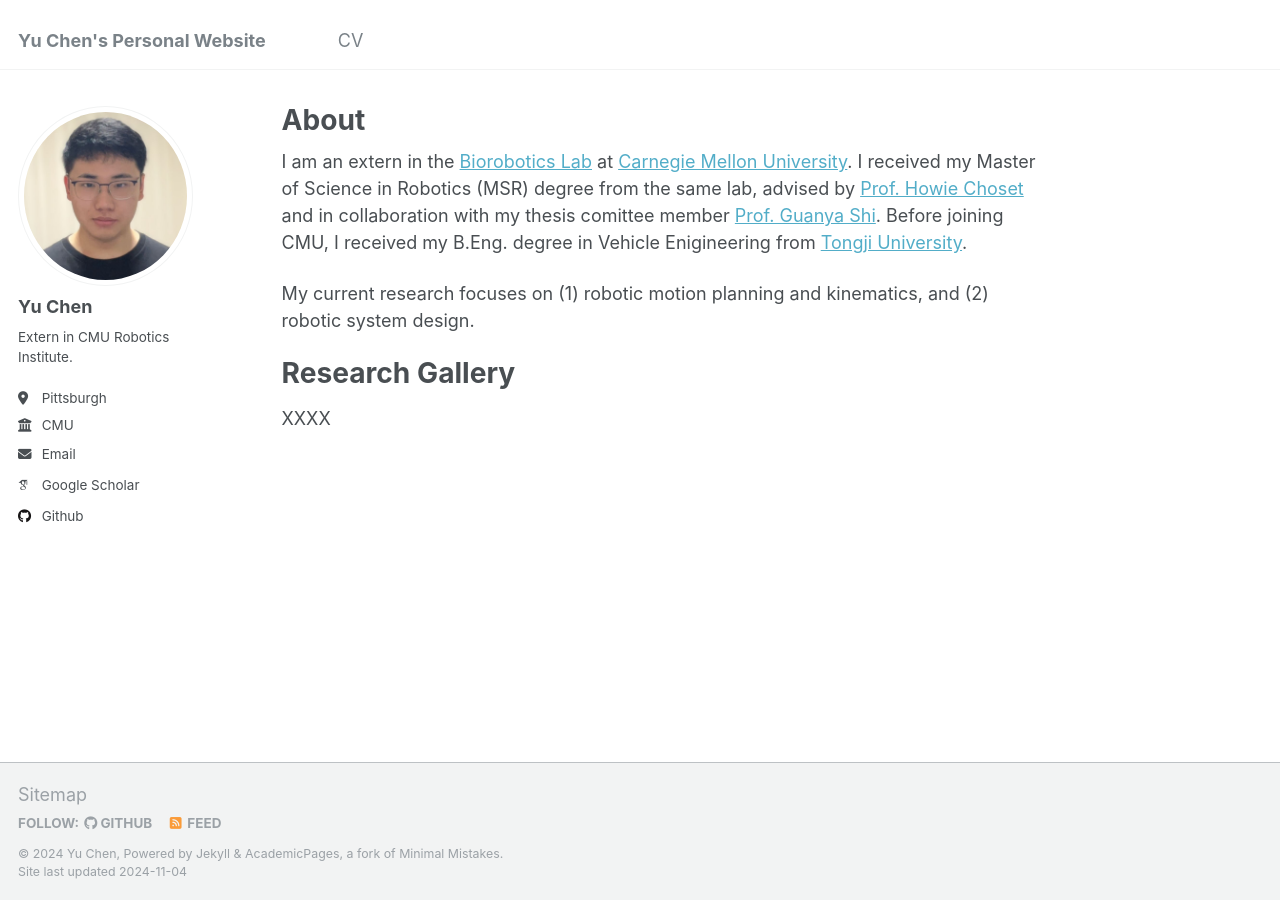
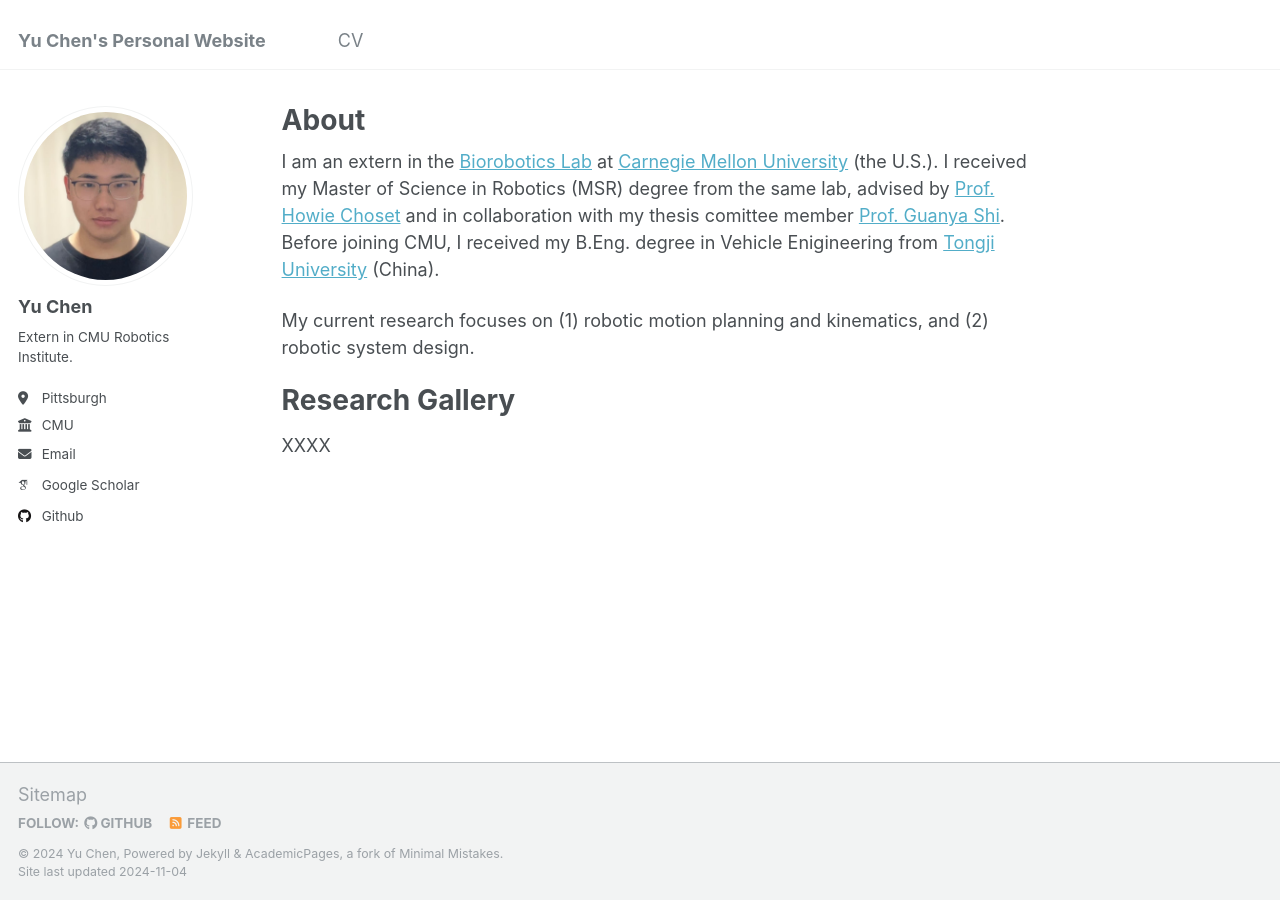
Before and after one commit to Neuling-jpg/yu.github.io, a Jekyll site: the page built from _pages/about.md, in a window 1280 px wide. Built offline with Jekyll 4.4.1, drawn with Linux system fonts in a browser that asks for light colours; some web fonts are replaced.

Commit message:
Update about.md

```diff
--- a/_pages/about.md
+++ b/_pages/about.md
@@ -7,7 +7,7 @@ redirect_from:
   - /about.html
 ---
 
-I am an extern in the [Biorobotics Lab](https://biorobotics.org/) at [Carnegie Mellon University](https://www.ri.cmu.edu/). I received my Master of Science in Robotics (MSR) degree from the same lab, advised by [Prof. Howie Choset](https://www.cs.cmu.edu/~choset/) and in collaboration with my thesis comittee member [Prof. Guanya Shi](https://www.gshi.me/). Before joining CMU, I received my B.Eng. degree in Vehicle Enigineering from [Tongji University](https://en.tongji.edu.cn/p/#/).
+I am an extern in the [Biorobotics Lab](https://biorobotics.org/) at [Carnegie Mellon University](https://www.ri.cmu.edu/) (the U.S.). I received my Master of Science in Robotics (MSR) degree from the same lab, advised by [Prof. Howie Choset](https://www.cs.cmu.edu/~choset/) and in collaboration with my thesis comittee member [Prof. Guanya Shi](https://www.gshi.me/). Before joining CMU, I received my B.Eng. degree in Vehicle Enigineering from [Tongji University](https://www.tongji.edu.cn/) (China).
 
 My current research focuses on (1) robotic motion planning and kinematics, and (2) robotic system design.
 
```
